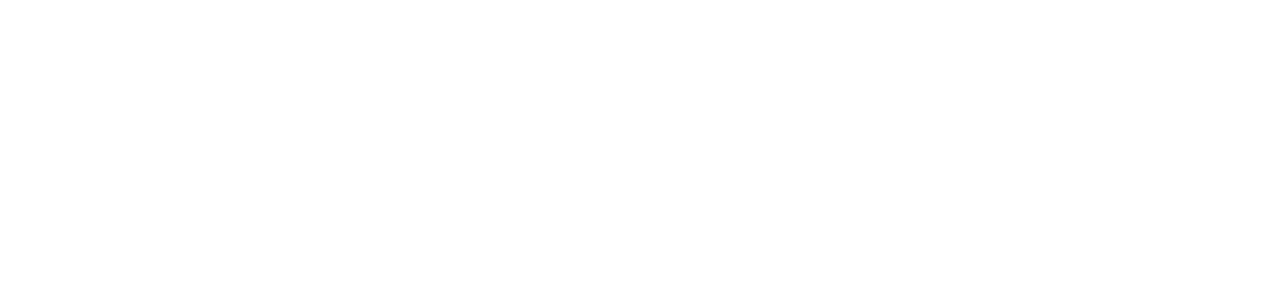
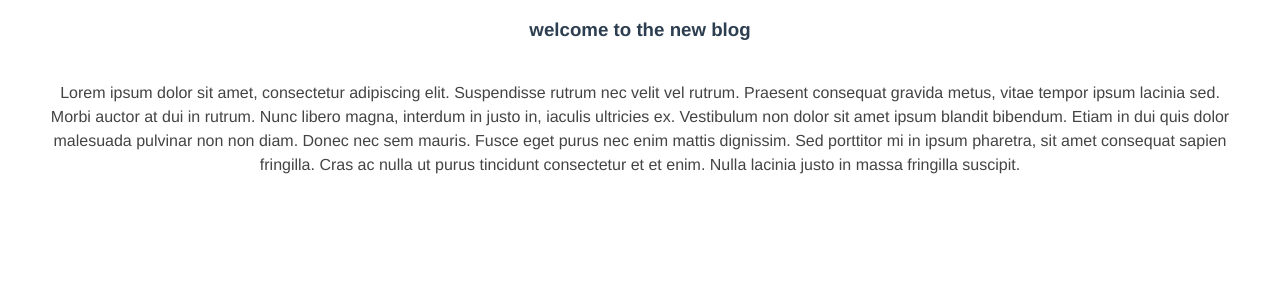
Before and after one commit to Marionetko/vue-blog, a Vue app: page /posts/1 in a window 1280 px wide. Before the commit this address had no page. Shown: the top 300 px of the page. Built offline with nearby package versions, Linux system fonts and the light colour scheme; data requests are answered from the project's data file.

Commit message:
composable func

```diff
--- a/src/components/SinglePost.vue
+++ b/src/components/SinglePost.vue
@@ -1,7 +1,12 @@
 <template>
     <div class="post">
-        <h3>{{ post.title }}</h3>
+        <router-link :to="{name: 'Details', params: {id: post.id}}">
+            <h3>{{ post.title }}</h3>
+        </router-link>
         <p>{{ snippet }}</p>
+        <span v-for="tag in post.tags" :key="tag">
+            #{{ tag }}
+        </span>
     </div>
 </template>
 
--- /dev/null
+++ b/src/composables/getPost.js
@@ -0,0 +1,24 @@
+import { ref } from 'vue'
+
+const getPost = (id) => {
+    const post = ref(null)
+    const error = ref(null)
+
+    const load = async () => {
+        try {
+            let data = await fetch('http://localhost:3000/posts/' + id)
+            if (!data.ok) {
+                throw Error('post doesnot exist')
+            }
+            post.value = await data.json()
+        }
+        catch(err) {
+            error.value = err.message
+            console.log(error.value)
+        }
+    }
+
+    return { post, error, load }
+}
+
+export default getPost
--- /dev/null
+++ b/src/composables/getPosts.js
@@ -0,0 +1,24 @@
+import { ref } from 'vue';
+
+const getPosts = () => {
+    const posts = ref([])
+    const error = ref(null)
+
+    const load = async () => {
+        try {
+            let data = await fetch('http://localhost:3000/posts')
+            if (!data.ok) {
+                throw Error('no data available')
+            }
+            posts.value = await data.json()
+        }
+        catch(err) {
+            error.value = err.message
+            console.log(error.value)
+        }
+    }
+
+    return { posts, error, load }
+}
+
+export default getPosts
--- a/src/router/index.js
+++ b/src/router/index.js
@@ -1,11 +1,18 @@
 import { createRouter, createWebHistory } from 'vue-router'
 import HomeView from '../views/HomeView.vue'
+import Details from '../views/Details.vue'
 
 const routes = [
   {
     path: '/',
     name: 'home',
     component: HomeView
+  },
+  {
+    path: '/posts/:id',
+    name: 'Details',
+    component: Details,
+    props: true
   }
 ]
 
--- /dev/null
+++ b/src/views/Details.vue
@@ -0,0 +1,36 @@
+<template>
+    <div v-if="error">{{ error }}</div>
+    <div v-if="post" class="post">
+        <h3>{{ post.title }}</h3>
+        <p class="pre">{{ post.body }}</p>
+    </div>
+</template>
+
+<script>
+import getPosts from '../composables/getPost';
+export default {
+    props: ['id'],
+    setup(props) {
+        const { post, error, load } = getPosts(props.id)
+
+        load()
+
+        return { post, error }
+    }
+}
+</script>
+
+<style>
+    .post {
+        max-width: 1200px;
+        margin: 0 auto;
+    }
+    .post p {
+        color: #444;
+        line-height: 1.5em;
+        margin-top: 40px;
+    }
+    .pre {
+        white-space: pre-wrap;
+    }
+</style>
--- a/src/views/HomeView.vue
+++ b/src/views/HomeView.vue
@@ -11,28 +11,13 @@
 
 <script>
 import PostList from '../components/PostList.vue'
-import { ref } from 'vue';
+import getPosts from '../composables/getPosts'
 
 export default {
   name: 'Home',
   components: { PostList },
   setup() {
-    const posts = ref([])
-    const error = ref(null)
-
-    const load = async () => {
-      try {
-        let data = await fetch('http://localhost:3000/posts')
-        if (!data.ok) {
-          throw Error('no data available')
-        }
-        posts.value = await data.json()
-      }
-      catch(err) {
-        error.value = err.message
-        console.log(error.value)
-      }
-    }
+    const { posts, error, load } = getPosts()
 
     load()
 
```
